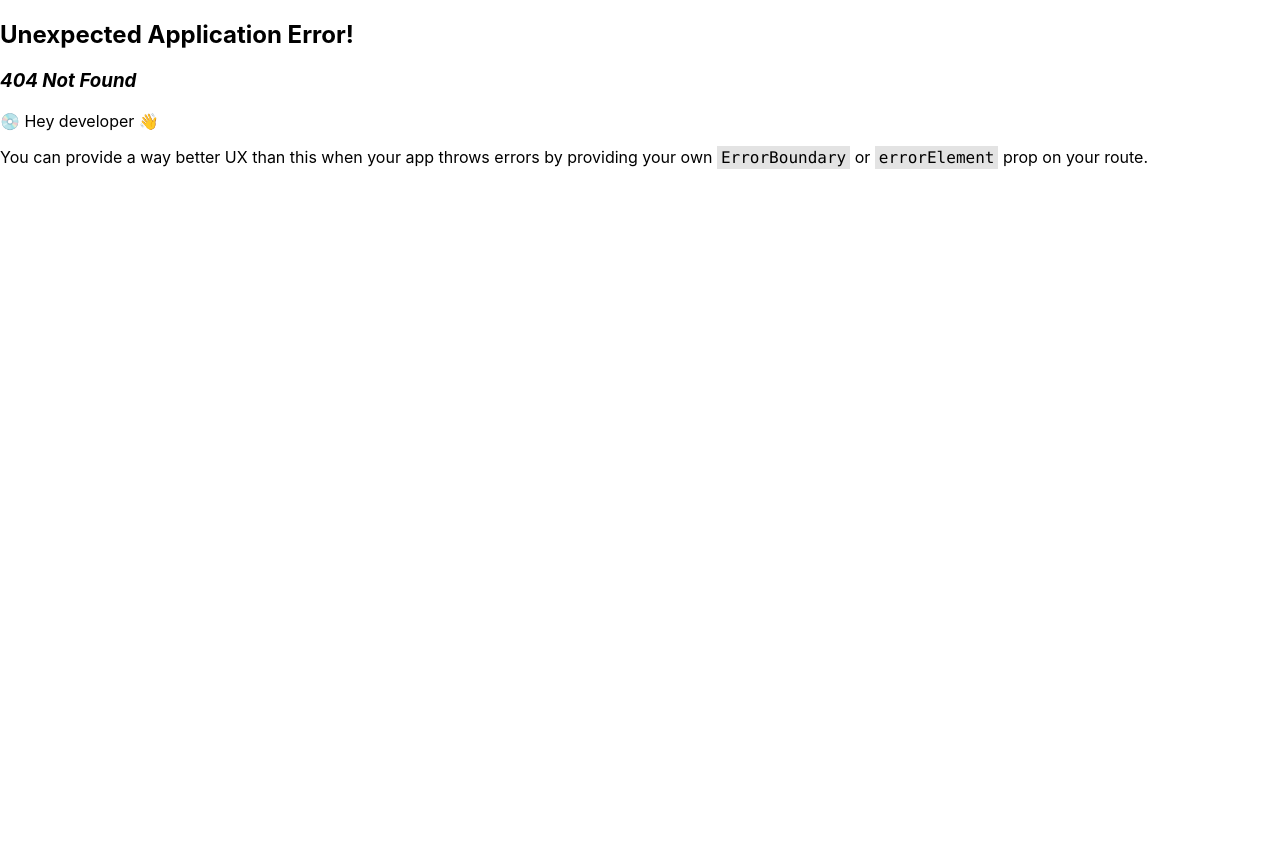
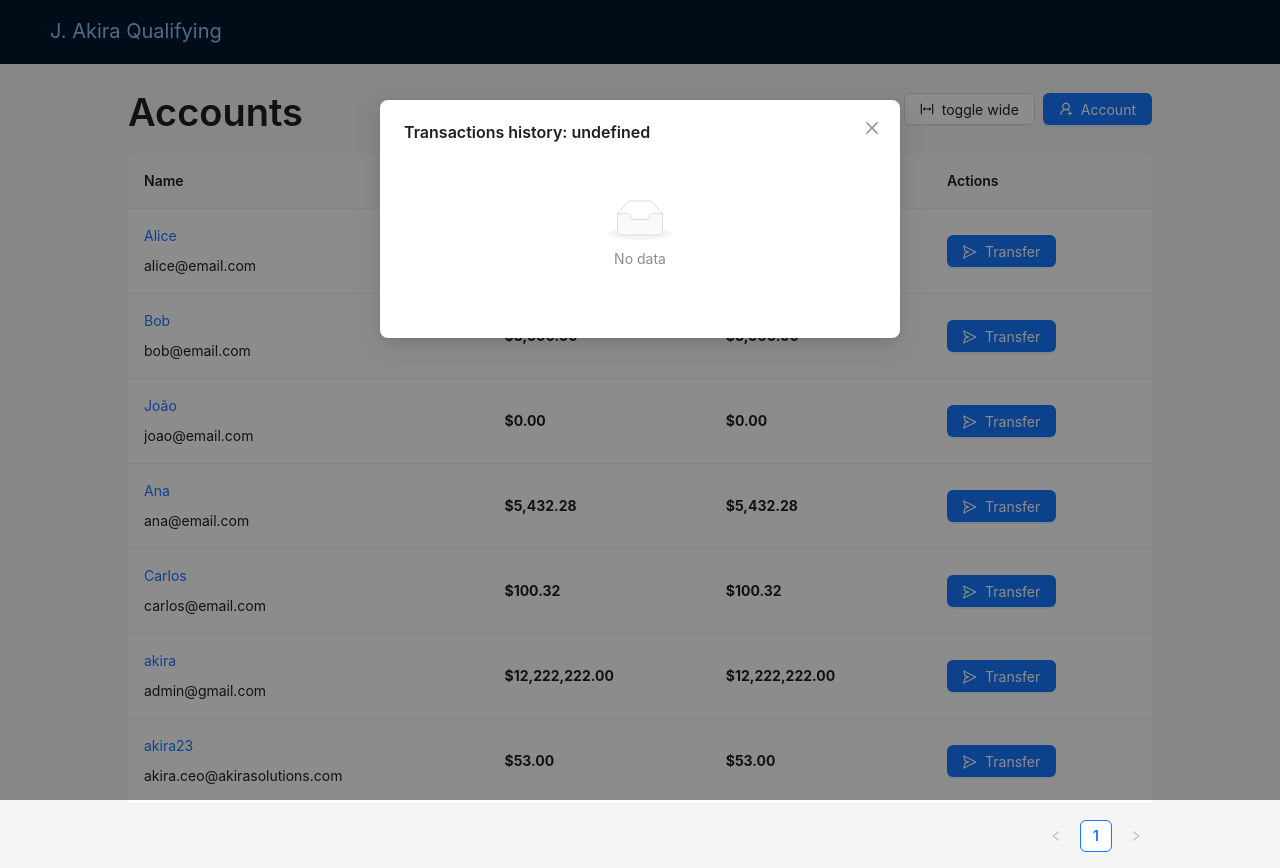
Before and after one commit to joneakira/apollo-qualifying, a React (Create React App) app: page /transaction in a window 1280 px wide. Before the commit this address had no page. Before the commit the page ends 800 px from the top, so only its background shows below. Built offline with nearby package versions, Linux system fonts and the light colour scheme; data requests are answered from the project's data file.

Commit message:
adding date to transactions show in history

```diff
--- a/src/App.tsx
+++ b/src/App.tsx
@@ -6,6 +6,9 @@ import { Header } from "./components/header";
 import AccountTable from "./components/Accounts/Table";
 import { Outlet } from "react-router-dom";
 import apiInstance from "./api/instance";
+import { Transaction } from "./interfaces/transaction";
+import { endpoints } from "./api/endpoints";
+import { transactionsQueryKey } from "./services/queryclient";
 
 function App() {
   const { data, error } = useQuery<Account[]>({
@@ -16,6 +19,19 @@ function App() {
         .then((res) => res.data);
       return response;
     },
+    refetchOnMount: false,
+  });
+  const { data: transactionsData, error: transactionsError } = useQuery<
+    Transaction[]
+  >({
+    queryKey: [transactionsQueryKey],
+    queryFn: async () => {
+      const response = await apiInstance
+        .get<Transaction[]>(endpoints.transactions)
+        .then((res) => res.data);
+      return response;
+    },
+    refetchOnMount: false,
   });
 
   if (error) return "An error has occurred: " + error.message;
--- a/src/api/db.json
+++ b/src/api/db.json
@@ -116,6 +116,46 @@
       "originEmail": "alice@email.com",
       "targetEmail": "ana@email.com",
       "amount": 4
+    },
+    {
+      "id": "e90f",
+      "originEmail": "ana@email.com",
+      "targetEmail": "alice@email.com",
+      "amount": 4
+    },
+    {
+      "id": "1427",
+      "originEmail": "ana@email.com",
+      "targetEmail": "alice@email.com",
+      "amount": 4
+    },
+    {
+      "id": "bd85",
+      "originEmail": "ana@email.com",
+      "targetEmail": "alice@email.com",
+      "amount": 4
+    },
+    {
+      "id": "d0b7",
+      "originEmail": "ana@email.com",
+      "targetEmail": "alice@email.com",
+      "amount": 4
+    },
+    {
+      "id": "f20d",
+      "originEmail": "ana@email.com",
+      "targetEmail": "bob@email.com",
+      "amount": 10,
+      "accountId": "4",
+      "date": "1,721,843,224,819"
+    },
+    {
+      "id": "2aa4",
+      "originEmail": "ana@email.com",
+      "targetEmail": "bob@email.com",
+      "amount": 10,
+      "accountId": "4",
+      "date": "7/24/2024, 2:47:46 PM"
     }
   ]
 }
--- a/src/components/Accounts/Table.tsx
+++ b/src/components/Accounts/Table.tsx
@@ -18,7 +18,7 @@ import { useIsFetching } from "@tanstack/react-query";
 import { accountsQueryKey } from "../../services/queryclient";
 import { useEffect, useMemo, useState } from "react";
 import { currencyFormatter } from "../../utils/currencyFormatter";
-import { useNavigate } from "react-router-dom";
+import { useLocation, useNavigate } from "react-router-dom";
 import React from "react";
 import NewTransactionModal from "../Transactions/NewTransactionModal";
 import { useRecoilState, useSetRecoilState } from "recoil";
@@ -37,11 +37,14 @@ const BeginTransaction = ({
 }) => {
   const setTransaction = useSetRecoilState(recoilTransactionAccounts);
   const setTargetEmail = () => {
-    // console.log(account);
     setTransaction((prev) =>
       prev
         ? { ...prev, targetEmail: account.email }
-        : { targetEmail: account.email, amount: 0 }
+        : {
+            targetEmail: account.email,
+            amount: 0,
+            date: new Date().toLocaleTimeString(),
+          }
     );
   };
   return mobile ? (
@@ -58,6 +61,16 @@ const BeginTransaction = ({
     </Button>
   );
 };
+const OpenAccountHistoryLink = ({ account }: { account: Account }) => {
+  const navigate = useNavigate();
+  return (
+    <Typography.Link
+      onClick={() => navigate("/transaction?accountId=" + account.id)}
+    >
+      {account.owner}
+    </Typography.Link>
+  );
+};
 const columns: TableProps<Account>["columns"] = [
   {
     title: "Name",
@@ -65,7 +78,7 @@ const columns: TableProps<Account>["columns"] = [
     key: "owner",
     render: (text, record) => (
       <Space style={{ flexDirection: "column", alignItems: "flex-start" }}>
-        <Typography.Link>{text}</Typography.Link>
+        <OpenAccountHistoryLink account={record} />
         <Typography.Text>{record.email}</Typography.Text>
       </Space>
     ),
@@ -92,6 +105,7 @@ const columns: TableProps<Account>["columns"] = [
   {
     title: "Actions",
     dataIndex: "to",
+    key: "to",
     render: (_, record) => <BeginTransaction mobile account={record} />,
     responsive: ["xs"],
   },
@@ -105,14 +119,19 @@ const AccountsTable: React.FC<IProps> = (props) => {
     recoilTransactionAccounts
   );
   const navigate = useNavigate();
+  const location = useLocation();
   const isFetching = useIsFetching({ queryKey: [accountsQueryKey] });
 
   const isLoading = useMemo(() => {
     return isFetching > 0;
   }, [isFetching]);
-  useEffect(() => {
-    console.log(transaction);
-  }, [transaction]);
+  // useEffect(() => {
+  //   const params = new URLSearchParams(location.search);
+  //   const targetEmail = params.get("targetEmail");
+  //   if (targetEmail) {
+  //     setTransaction((prev) => (prev ? { ...prev, targetEmail } : { targetEmail, amount: 0 }));
+  //   }
+  // }, [location.search, setTransaction]);
 
   return (
     <Flex
--- a/src/components/Transactions/NewTransactionModal.tsx
+++ b/src/components/Transactions/NewTransactionModal.tsx
@@ -100,9 +100,12 @@ const NewTransactionModal: React.FC<NewTransactionModalProps> = () => {
   });
 
   const onSubmit = (data: Transaction) => {
-    setTransaction({
+    const formattedData = {
       ...data,
-    });
+      accountId: originAccount?.id,
+      date: new Date().toLocaleString(),
+    };
+    setTransaction(formattedData);
     if (originAccount?.balance && originAccount.balance < data.amount) {
       notification.warning({
         message: "Transaction Failed",
@@ -117,7 +120,7 @@ const NewTransactionModal: React.FC<NewTransactionModalProps> = () => {
       });
       return;
     }
-    mutation.mutate(data);
+    mutation.mutate(formattedData);
   };
   return (
     <Modal
--- a/src/components/Transactions/TransactionsHistoryModal.tsx
+++ b/src/components/Transactions/TransactionsHistoryModal.tsx
@@ -1,21 +1,83 @@
-import { Modal } from "antd";
-import { useNavigate, useParams } from "react-router-dom";
+import { List, Modal, Typography } from "antd";
+import { useLocation, useNavigate } from "react-router-dom";
+import {
+  accountsQueryKey,
+  queryClient,
+  transactionsQueryKey,
+} from "../../services/queryclient";
+import { useMemo } from "react";
+import { Transaction } from "../../interfaces/transaction";
+import { Account } from "../../interfaces/account";
 
 interface TransactionsHistoryModalProps {}
 
 const TransactionsHistoryModal: React.FC<
   TransactionsHistoryModalProps
 > = () => {
-  const params = useParams();
   const navigate = useNavigate();
+  const location = useLocation();
+
+  const transactions: Transaction[] =
+    queryClient.getQueryData([transactionsQueryKey]) || [];
+
+  const accounts: Account[] =
+    queryClient.getQueryData([accountsQueryKey]) || [];
+
+  const account = useMemo(() => {
+    const params = new URLSearchParams(location.search);
+    const accountId = params.get("accountId");
+    return accounts.find((ac) => ac.id.toString() === accountId);
+  }, [accounts]);
+
+  const accountIncomeTransactions = useMemo(() => {
+    if (account && transactions) {
+      return transactions.filter(
+        (transaction) => transaction.targetEmail === account?.email
+      );
+    }
+    return [];
+  }, [account, transactions]);
+  const accountOutcomeTransactions = useMemo(() => {
+    if (account && transactions) {
+      return transactions.filter(
+        (transaction) => transaction.originEmail === account?.email
+      );
+    }
+    return [];
+  }, [account, transactions]);
+
+  const transactionsResult = useMemo(() => {
+    return accountIncomeTransactions
+      .concat(accountOutcomeTransactions)
+      .sort((a, b) => new Date(b.date).getTime() - new Date(a.date).getTime());
+  }, [accountOutcomeTransactions, accountIncomeTransactions]);
+
   return (
     <>
       <Modal
         open
-        title="Transactions History"
+        title={`Transactions history: ${account?.email}`}
         onCancel={() => navigate("/")}
-        footer={[<></>]}
-      ></Modal>
+        footer={null}
+      >
+        <List
+          itemLayout="horizontal"
+          dataSource={transactionsResult}
+          renderItem={(item) => (
+            <List.Item>
+              <List.Item.Meta
+                title={
+                  <Typography.Text>
+                    {item.accountId === account?.id ? <b>To:</b> : <b>From:</b>}{" "}
+                    {item.targetEmail}
+                  </Typography.Text>
+                }
+                description={`Amount: $${item.amount}`}
+              />
+            </List.Item>
+          )}
+        />
+      </Modal>
     </>
   );
 };
--- a/src/interfaces/transaction.ts
+++ b/src/interfaces/transaction.ts
@@ -4,6 +4,6 @@ export interface Transaction {
   originEmail?: string;
   targetEmail?: string;
   amount: number;
-  date?: string;
+  date: string;
   description?: string;
 }
--- a/src/main.tsx
+++ b/src/main.tsx
@@ -7,6 +7,7 @@ import { queryClient } from "./services/queryclient";
 import { createBrowserRouter, RouterProvider } from "react-router-dom";
 import AccountCreationModal from "./components/Accounts/AccountCreationModal";
 import { RecoilRoot } from "recoil";
+import TransactionsHistoryModal from "./components/Transactions/TransactionsHistoryModal";
 
 const router = createBrowserRouter([
   {
@@ -20,6 +21,14 @@ const router = createBrowserRouter([
           </>
         ),
         path: "/create-account",
+      },
+      {
+        element: (
+          <>
+            <TransactionsHistoryModal />
+          </>
+        ),
+        path: "/transaction",
       },
     ],
   },
--- a/src/services/queryclient.ts
+++ b/src/services/queryclient.ts
@@ -1,5 +1,6 @@
 import { QueryClient } from "@tanstack/react-query";
 
 export const accountsQueryKey = "accounts";
+export const transactionsQueryKey = "transactions";
 
 export const queryClient = new QueryClient();
```
